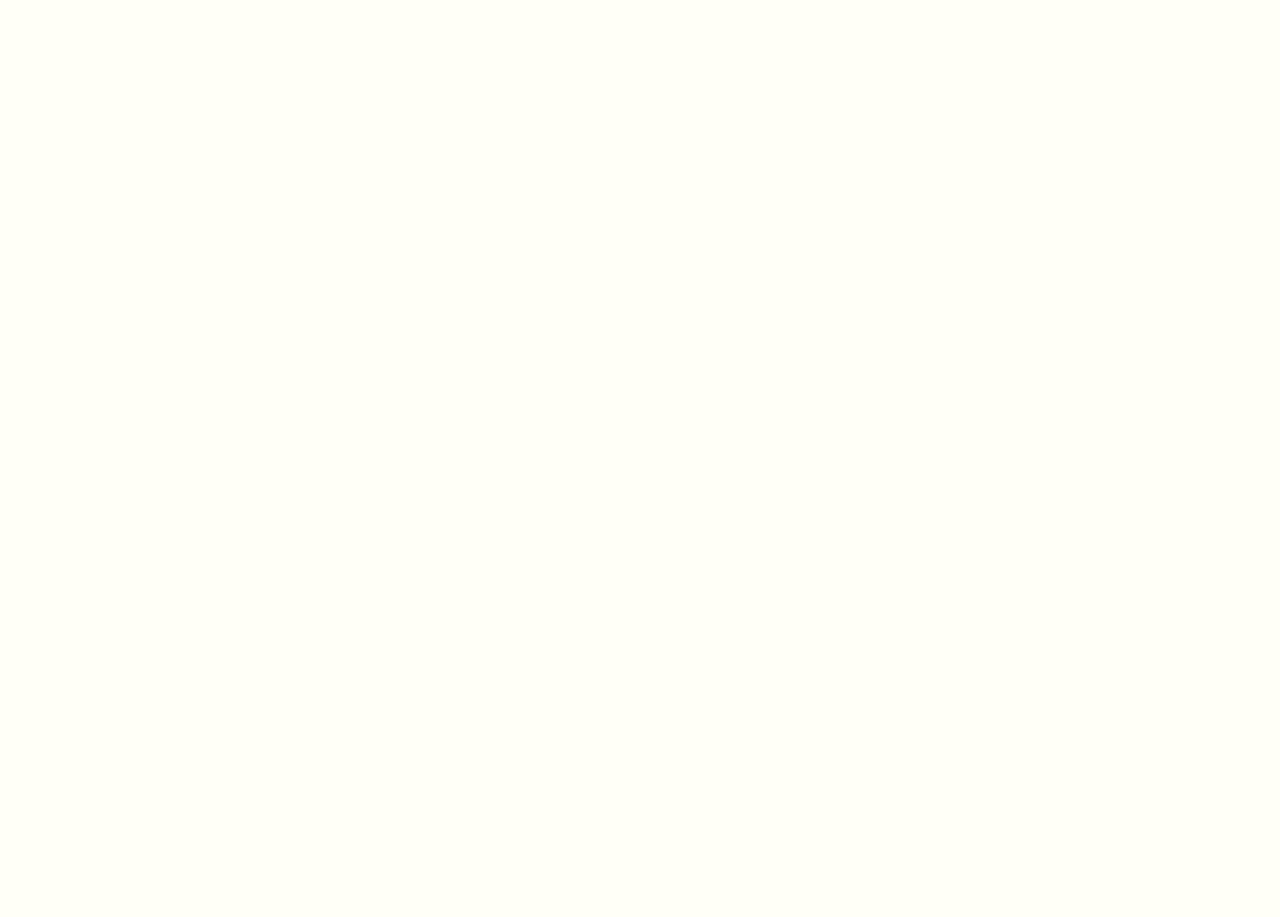
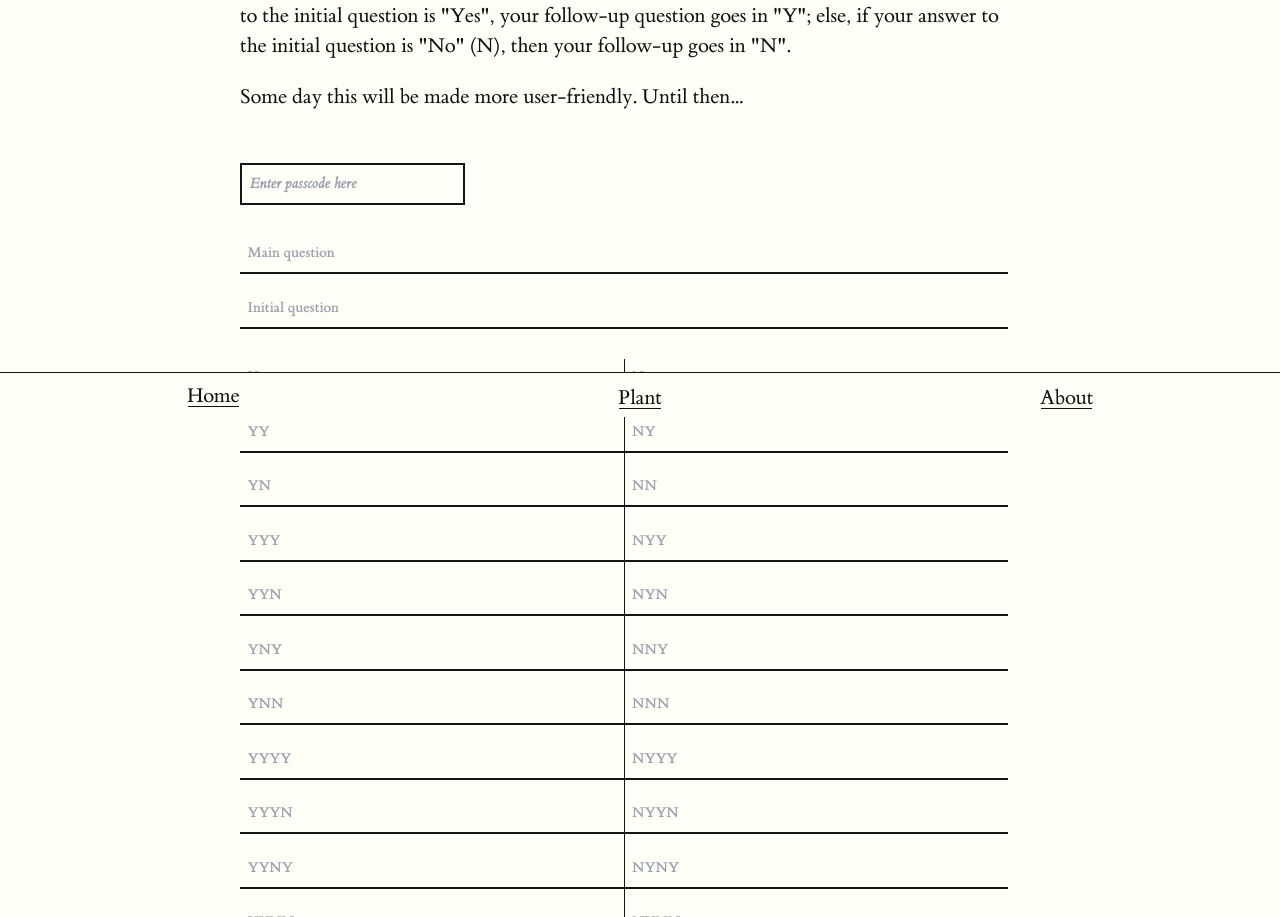
Before and after one commit to h-yung/decision-tree, a React (Create React App) app in the folder tree_front/: page /plant in a window 1280 px wide. Before the commit this address had no page. Shown: the part 383-1300 px from the top of the page. Before the commit the page ends 800 px from the top, so only its background shows below. Built offline with nearby package versions, Linux system fonts and the light colour scheme.

Commit message:
set up plant form

```diff
--- a/tree_front/src/App.js
+++ b/tree_front/src/App.js
@@ -2,7 +2,8 @@ import { Routes, Route } from 'react-router-dom';
 import About from './views/About';
 import Layout from './views/Layout';
 import Home from './views/Home';
-import Suggest from './views/Suggest';
+import Plant from './views/Plant';
+// import Suggest from './views/Suggest';
 import { sampleData } from './utils/sampleData';
 
 
@@ -17,13 +18,17 @@ function App() {
 					element={<Home qList={sampleData} />}
 				/>
 				<Route
+					path="/plant"
+					element={<Plant />}
+				/>
+				<Route
 					path="/about"
 					element={<About />}
 				/>
-				<Route
+				{/* <Route
 					path="/suggest"
 					element={<Suggest />}
-				/>
+				/> */}
 			</Route>
 		</Routes>
   );
--- a/tree_front/src/components/QFront.js
+++ b/tree_front/src/components/QFront.js
@@ -97,7 +97,6 @@ export function QFront({ activeState, question }){
                     </>
 
                 )}
-                    {/* </div> */}
 
                 </div>
             </div>
--- a/tree_front/src/index.css
+++ b/tree_front/src/index.css
@@ -2,13 +2,23 @@
 @tailwind components;
 @tailwind utilities;
 
-body {
-	margin: 0;
-	font-family: -apple-system, BlinkMacSystemFont, 'Segoe UI', 'Roboto', 'Oxygen',
-		'Ubuntu', 'Cantarell', 'Fira Sans', 'Droid Sans', 'Helvetica Neue',
-		sans-serif;
-	-webkit-font-smoothing: antialiased;
-	-moz-osx-font-smoothing: grayscale;
+:root {
+	--color-dark: #151515;
+	--color-light: #fffff8;
+}
+
+@media (prefers-color-scheme: dark) {
+	:root {
+		--color-bkg: var(--color-dark);
+		--color-top: var(--color-light);
+	}
+}
+
+@media (prefers-color-scheme: light) {
+	:root {
+		--color-bkg: var(--color-light);
+		--color-top: var(--color-dark);
+	}
 }
 
 code {
@@ -23,10 +33,28 @@ body,
 	min-height: 100vh;
 }
 
+.btn__primary {
+	margin: 1.5rem auto;
+	font-size: 1.6rem;
+	border-radius: 0.5rem;
+	border: 1px solid var(--color-top);
+	padding: 0.5rem 1rem;
+	color: var(--color-bkg);
+	background: var(--color-top);
+}
+.btn__primary:hover {
+	opacity: 0.7;
+}
+
 .list-content {
 	padding: 2rem;
 	background: url('../public/pexels-photo-13210997.jpeg');
 	background-size: cover;
+}
+
+.navlist {
+	border-top: 1px solid var(--color-top);
+	background: var(--color-bkg);
 }
 
 /*
--- /dev/null
+++ b/tree_front/src/utils/inputMap.js
@@ -0,0 +1,70 @@
+
+export const inputMap = [
+    'question',
+    'starter',
+    'Y',
+    'YY',
+    'YN',
+    'YYY',
+    'YYN',
+    'YNY',
+    'YNN',
+    'YYYY',
+    'YYYN',
+    'YYNY',
+    'YYNN',
+    'YNYY',
+    'YNYN',
+    'YNNY',
+    'YNNN',
+    'N',
+    'NY',
+    'NN',
+    'NYY',
+    'NYN',
+    'NNY',
+    'NNN',
+    'NYYY',
+    'NYYN',
+    'NYNY',
+    'NYNN',
+    'NNYY',
+    'NNYN',
+    'NNNY',
+    'NNNN',
+]
+
+export const defaultInputs = {
+    'question':'',
+    'starter':'',
+    'Y':'',
+    'YY':'',
+    'YN':'',
+    'YYY':'',
+    'YYN':'',
+    'YNY':'',
+    'YNN':'',
+    'YYYY':'',
+    'YYYN':'',
+    'YYNY':'',
+    'YYNN':'',
+    'YNYY':'',
+    'YNYN':'',
+    'YNNY':'',
+    'YNNN':'',
+    'N':'',
+    'NY':'',
+    'NN':'',
+    'NYY':'',
+    'NYN':'',
+    'NNY':'',
+    'NNN':'',
+    'NYYY':'',
+    'NYYN':'',
+    'NYNY':'',
+    'NYNN':'',
+    'NNYY':'',
+    'NNYN':'',
+    'NNNY':'',
+    'NNNN':'',
+}
--- /dev/null
+++ b/tree_front/src/utils/resource.js
@@ -0,0 +1,2 @@
+
+export const actualURL = 'http://localhost:3001' //server is on 3001
--- a/tree_front/src/utils/sampleData.js
+++ b/tree_front/src/utils/sampleData.js
@@ -1,6 +1,6 @@
 
 export const sampleData = [
-    { question: 'sample question text?',
+    { question: 'Another sample question text?',
         starter: 'starter question',
         Y: 's Y2 followup',
         YY: 's YY3 followup',
@@ -33,7 +33,7 @@ export const sampleData = [
         NNYN: 'NNYN5 response if not sooner',
         NNNY: 'NNNY5 response if not sooner',
         NNNN: 'NNNN5 response if not sooner',
-        id: 'one'
+        // id: 'one'
     },
     { question: 'sample question text 2?',
         Y: 'Y2 followup',
--- a/tree_front/src/views/Home.js
+++ b/tree_front/src/views/Home.js
@@ -1,12 +1,12 @@
 import { useEffect, useState } from 'react';
+import { Link } from 'react-router-dom';
 import { QFront } from "../components/QFront";
+import { actualURL } from '../utils/resource';
 
 export default function Home({qList}){
     const [data, setData] = useState([]);
 	const [active, setActive] = useState(false);
     const [activeQuestion, setActiveQuestion] = useState(null);
-
-    const actualURL = 'http://localhost:3001/trees' //server is on 3001
 
     useEffect(()=>{
         async function getData(url) {
@@ -14,8 +14,8 @@ export default function Home({qList}){
             const results = await response.json()
             setData(results)
         }
-       getData(actualURL);
-    }, [actualURL])
+       getData(`${actualURL}/trees`);
+    })
 
     const activateQuestion = (e) => {
         const qID = e.target.id;
@@ -33,7 +33,10 @@ export default function Home({qList}){
                             <div className="max-w-md">
                                 <h1 className="text-5xl font-bold">Questions, answered.</h1>
                                 <p className="py-6">Find your question and get a suggested action to take within three to four steps.</p>
-                                <p className="my-2 uppercase text-sm">Pick a tree:</p>
+                                <p className="my-2 uppercase text-sm">
+                                    Pick a tree --
+                                    <Link to="/plant"> or plant one</Link>
+                                </p>
                                 <ul className="btn-group btn-group-vertical">
                                     { data.map(q => (
                                         <li
--- a/tree_front/src/views/Layout.js
+++ b/tree_front/src/views/Layout.js
@@ -8,14 +8,19 @@ export default function Layout(){
 
     return (
         <div className="max-h-screen max-w-screen-md">
-			<main className="Layout-main max-h-fit">
+			<main className="Layout-main max-h-fit pb-10">
 				<Outlet />
 			</main>
-			<nav className="Nav fixed bottom-0">
-				<ul className="btm-nav btm-nav-sm bg-base-100">
+			<nav className="Nav sticky bottom-0">
+				<ul className="navlist btm-nav btm-nav-sm">
 					<li className="hover-bordered">
 						<NavLink to="/" className="Nav-link">
 							Home
+						</NavLink>
+					</li>
+					<li className="hover-bordered">
+						<NavLink to="/plant" className="Nav-link">
+							Plant
 						</NavLink>
 					</li>
 					<li className="hover-bordered">
@@ -23,11 +28,11 @@ export default function Layout(){
 							About
 						</NavLink>
 					</li>
-					<li className="hover-bordered">
+					{/* <li className="hover-bordered">
 						<NavLink to="/suggest" className="Nav-link">
 							Suggest
 						</NavLink>
-					</li>
+					</li> */}
 				</ul>
 			</nav>
 		</div>
--- /dev/null
+++ b/tree_front/src/views/Plant.css
@@ -0,0 +1,32 @@
+/* form */
+.Plant__form {
+	display: flex;
+	flex-direction: column;
+	align-items: flex-start;
+}
+
+.container__sets_questions {
+	margin: 1rem auto;
+	display: flex;
+}
+
+.container__sets_questions fieldset:first-child {
+	border-right: 1px solid var(--color-top);
+}
+
+.Plant__form input {
+	margin-bottom: 1rem;
+	padding: 0.5rem;
+	font-size: 1rem;
+	border-bottom: 2px solid var(--color-top);
+	background-color: var(--color-bkg);
+	font-weight: bold;
+	width: 100%;
+}
+
+.Plant__form input[name='passcode'] {
+	border: 2px solid var(--color-top);
+	font-style: italic;
+	margin: 2rem 0;
+	width: 15rem;
+}
--- /dev/null
+++ b/tree_front/src/views/Plant.js
@@ -0,0 +1,115 @@
+import { useState } from 'react';
+import { Link } from 'react-router-dom';
+import { inputMap, defaultInputs } from "../utils/inputMap"
+import { actualURL } from '../utils/resource';
+import './Plant.css'
+
+export default function Plant(){
+    const [passcode, setPassCode] = useState('')
+    const [inputs, setInputs] = useState(defaultInputs)
+
+    const handleChange = (e)=> setPassCode(e.target.value)
+    const handleInput = (e) => {
+        const inputUpdate = {...inputs, [e.target.name]:e.target.value};
+        setInputs(inputUpdate);
+    }
+
+
+    const postNewTree = async (e) => {
+        e.preventDefault();
+        console.log('you clicked me')
+        const options = {
+            method:'POST',
+            headers: {
+                'Content-Type': 'application/json'
+            },
+            body: JSON.stringify({passcode, ...inputs})
+        };
+        console.log(options.body)
+        try {
+            const response = await fetch(`${actualURL}/create-tree`, options)
+            const results = await response.json()
+            console.log(results.message)
+
+        }catch(err){ console.log(err)}
+    }
+
+    return (
+        <>
+            <h1>Plant a tree!</h1>
+            <p className="subtitle">Add to the orchard</p>
+            <p>If you don't have 30 minutes or you're wondering whether this is the best time to start a tree, please <Link to='/'>browse the existing trees</Link> instead for some decision-making help.</p>
+
+            <h2>How it works</h2>
+            <p>You start with the overarching question, and go through a few levels of sub-questions. These may be different depending on your answer to the previous question: If your answer to the initial question is "Yes", your follow-up question goes in "Y"; else, if your answer to the initial question is "No" (N), then your follow-up goes in "N".</p>
+            <p>Some day this will be made more user-friendly. Until then...</p>
+
+            <form
+                onSubmit={e => postNewTree(e)}
+                className="Plant__form"
+            >
+                <input
+                    type="text"
+                    value={passcode}
+                    id="passcode"
+                    name="passcode"
+                    onChange={e=>handleChange(e)}
+                    placeholder="Enter passcode here"
+                />
+
+                <input
+                        type="text"
+                        key={inputs.question} //suboptimal
+                        name={inputs.question}
+                        value={inputs.question}
+                        onChange={e=>handleInput(e)}
+                        placeholder="Main question"
+                />
+                <input
+                        type="text"
+                        key={inputs.starter} //suboptimal
+                        name={inputs.starter}
+                        value={inputs.starter}
+                        onChange={e=>handleInput(e)}
+                        placeholder="Initial question"
+                />
+                <div className="container__sets_questions">
+                    <fieldset>
+                        {inputMap
+                            .filter(line => line[0]==="Y")
+                            .map(line => (
+                                <input
+                                    type="text"
+                                    key={line} //suboptimal
+                                    name={line}
+                                    value={inputs[line]}
+                                    onChange={e=>handleInput(e)}
+                                    placeholder={line}
+                                />
+                            ))
+                        }
+                    </fieldset>
+                    <fieldset>
+                        {inputMap
+                            .filter(line => line[0]==="N")
+                            .map(line => (
+                                <input
+                                    type="text"
+                                    key={line} //suboptimal
+                                    name={line}
+                                    value={inputs[line]}
+                                    onChange={e=>handleInput(e)}
+                                    placeholder={line}
+                                />
+                            ))
+                        }
+                    </fieldset>
+                </div>
+                    <button
+                        className="btn__primary">
+                        Submit
+                    </button>
+            </form>
+        </>
+    )
+}
```
Also changed, not shown: tree_front/src/views/About.js (+12 -2 lines).
